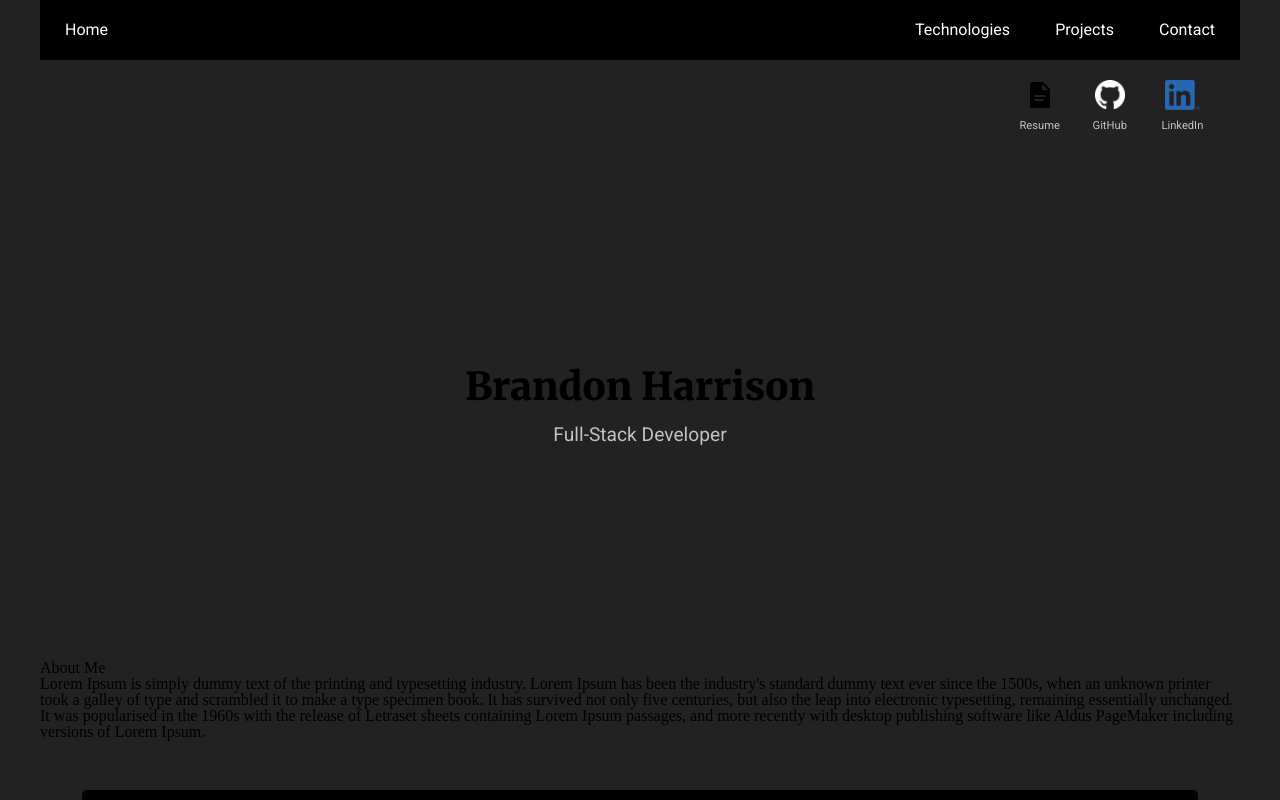
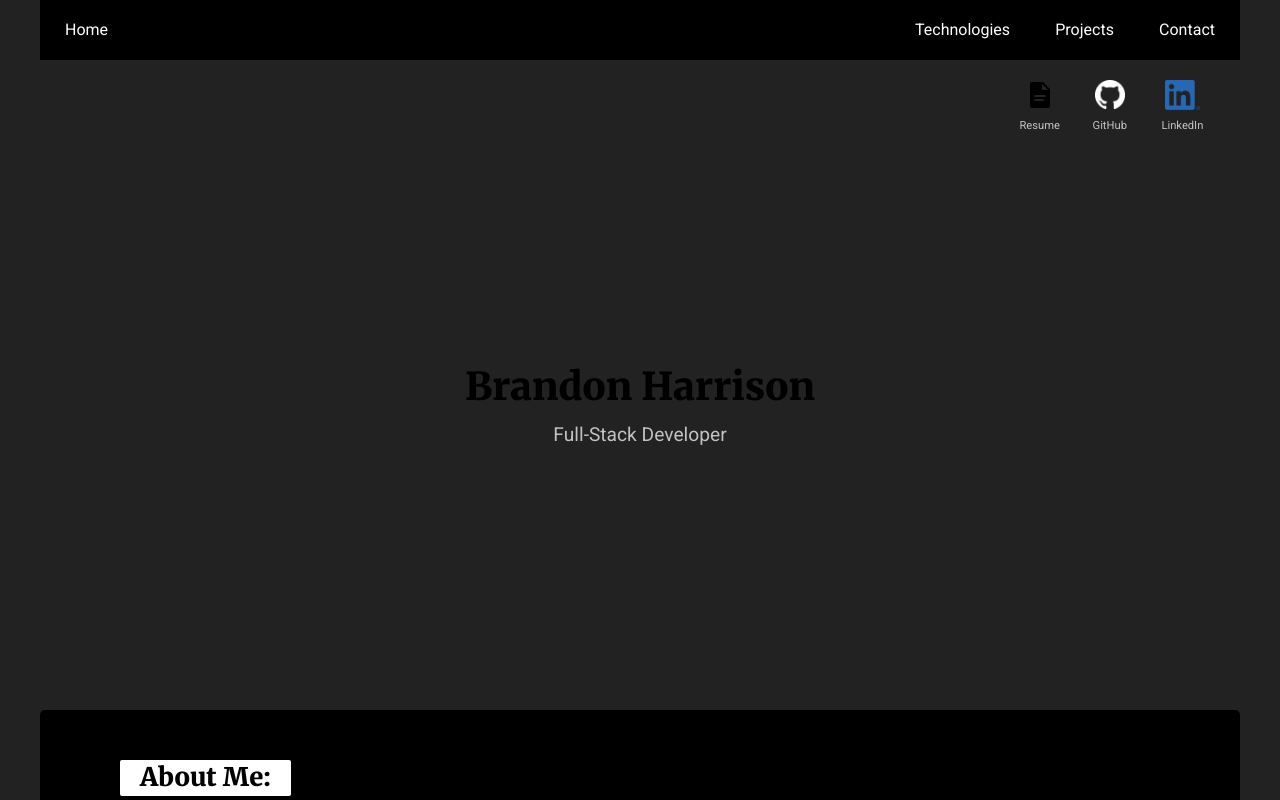
Before and after one commit to BrandonHarrison01/portfolio, a React (Create React App) app: page / in a window 1280 px wide. Shown: the top 800 px of the page. Built offline with nearby package versions, Linux system fonts and the light colour scheme.

Commit message:
restyled about component

```diff
--- a/src/components/About.js
+++ b/src/components/About.js
@@ -4,8 +4,8 @@ import '../styling/About.scss'
 
 function About() {
     return(
-        <div>
-            <h1>About Me</h1>
+        <div className='about-container'>
+            <h1>About Me:</h1>
             <p>Lorem Ipsum is simply dummy text of the printing and typesetting industry. Lorem Ipsum has been the industry's standard dummy text ever since the 1500s, when an unknown printer took a galley of type and scrambled it to make a type specimen book. It has survived not only five centuries, but also the leap into electronic typesetting, remaining essentially unchanged. It was popularised in the 1960s with the release of Letraset sheets containing Lorem Ipsum passages, and more recently with desktop publishing software like Aldus PageMaker including versions of Lorem Ipsum.</p>
         </div>
     )
--- a/src/styling/About.scss
+++ b/src/styling/About.scss
@@ -1,6 +1,21 @@
 .about-container {
-    border: 1px solid gray;
     border-radius: 5px;
     background-color: black;
     color: white;
+    padding: 50px 80px;
+    margin: 50px 0 150px;
+
+    h1 {
+        font-family: 'Merriweather', serif;
+        font-size: 1.6rem;
+        background-color: white;
+        padding: 5px 20px;
+        border-radius: 2px;
+        display: inline-block;
+        color: black;
+    }
+
+    p {
+        margin-top: 20px;
+    }
 }
```
